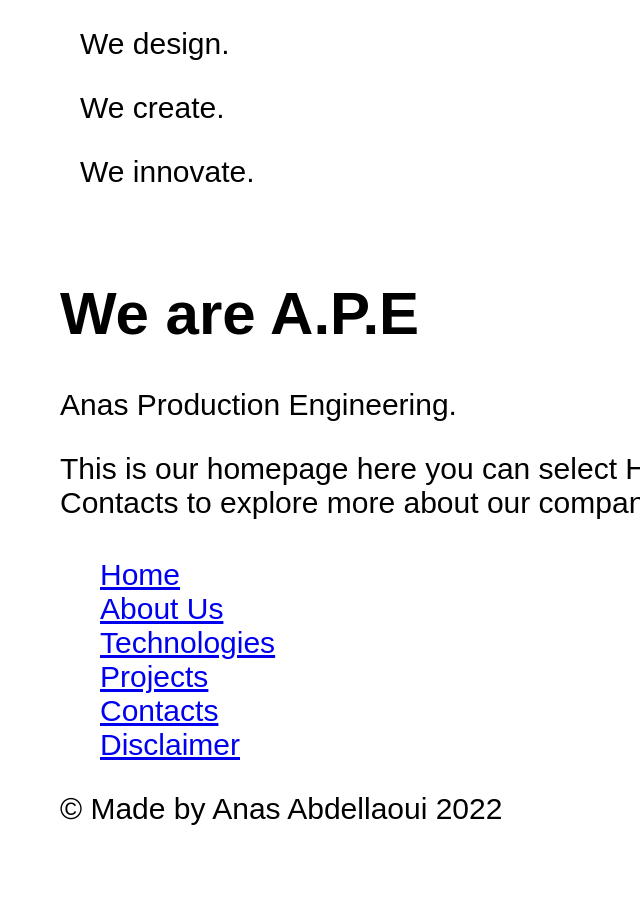
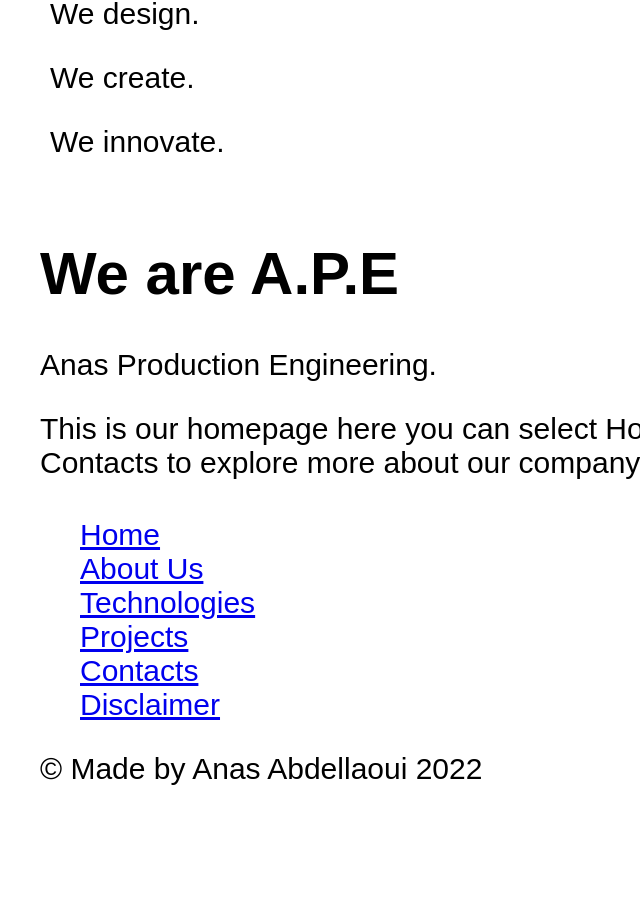
Before and after one commit to Anas6727/Anas6727.github.io, a plain HTML site: page index.html in a window 1280 px wide. Shown: the part 727-1643 px from the top of the page, without its empty margins (0-640 px from the left). After the commit the page ends 1583 px from the top, so only its background shows below. Drawn offline with Linux system fonts and the light colour scheme.

Commit message:
Update index.html

```diff
--- a/index.html
+++ b/index.html
@@ -27,7 +27,7 @@ body {
 
 /* Header/Logo Title */
 .header {
-  padding: 60px;
+  padding: 40px;
   text-align: left;
   background: #FFFFFF;
   color: white;
@@ -35,7 +35,7 @@ body {
 }
 
 /* Page Content */
-.content {padding:20px;}
+.content {padding:10px;}
 </style>
 </head>
 <body>
```
